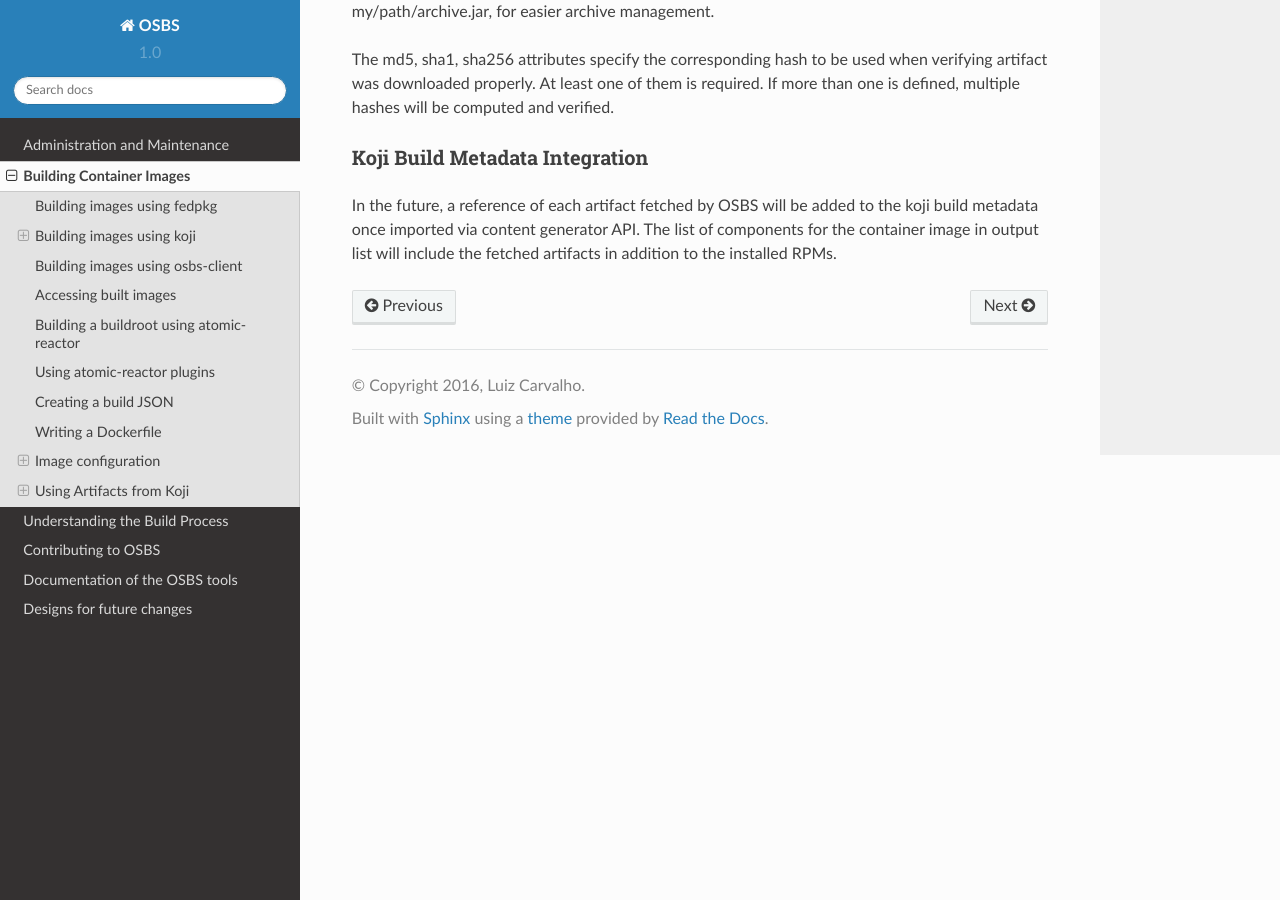
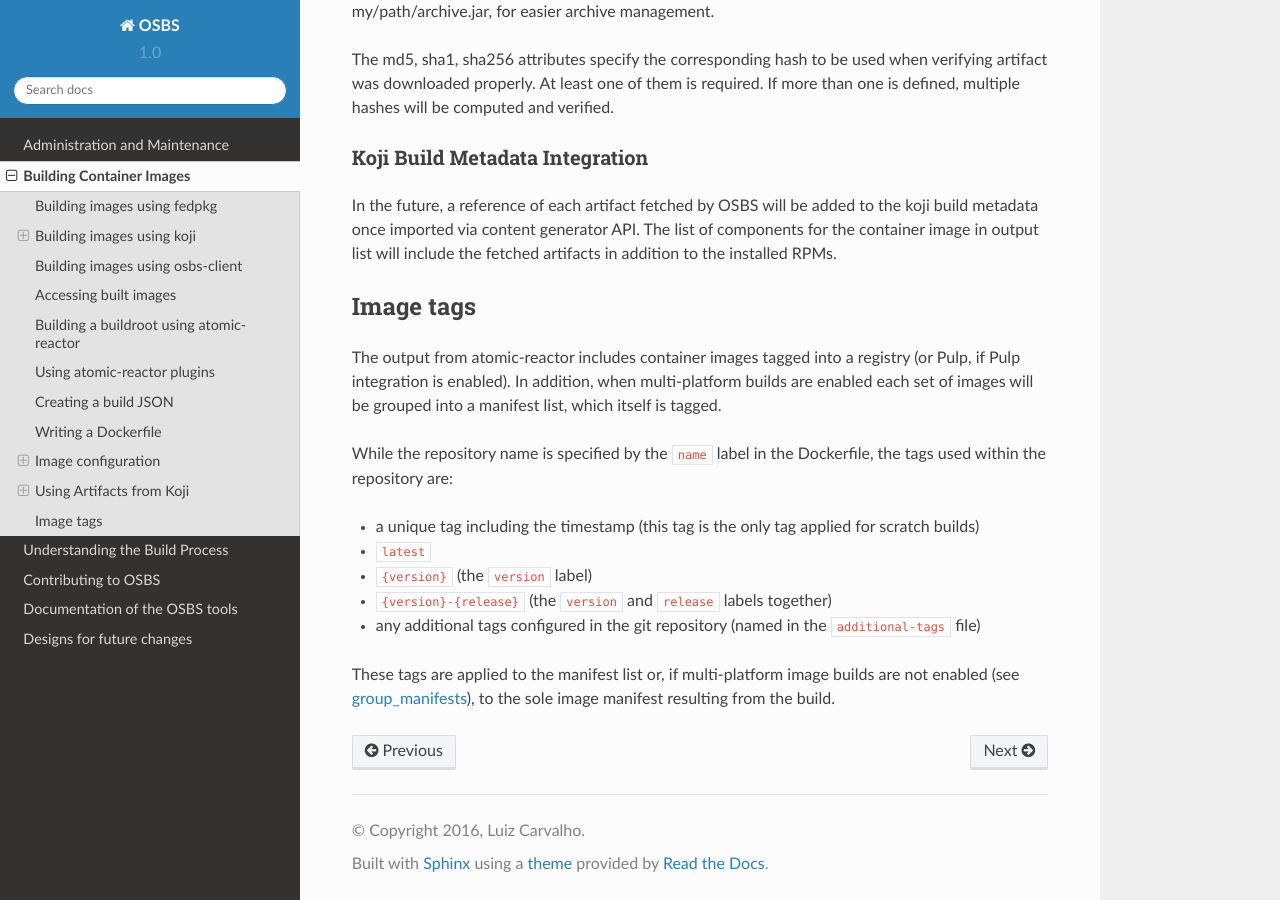
Before and after one commit to containerbuildsystem/osbs-docs, a Sphinx documentation site: the page built from docs/users.rst, in a window 1280 px wide and 900 px high, scrolled down 3412 px. Built offline with Sphinx 7.4.7 and the Read the Docs theme 2.0.0, drawn with Linux system fonts in a browser that asks for light colours.

Commit message:
Describe tagging
This is moved from multiarch.rst.

Signed-off-by: Tim Waugh <twaugh@redhat.com>

```diff
--- a/docs/build_process.rst
+++ b/docs/build_process.rst
@@ -237,6 +237,8 @@ This arrangement moves most of the Pulp integration work to the
 orchestrator build, allowing for multiple worker builds. Only the
 pulp_push plugin remains in the worker build.
 
+.. _group-manifests:
+
 A new plugin, group_manifests, creates a `manifest list`_ object in
 the registry, grouping together the image manifests from the worker
 builds.
--- a/docs/users.rst
+++ b/docs/users.rst
@@ -200,3 +200,29 @@ In the future, a reference of each artifact fetched by OSBS will be
 added to the koji build metadata once imported via content generator API.
 The list of components for the container image in output list will
 include the fetched artifacts in addition to the installed RPMs.
+
+.. _image-tags:
+
+Image tags
+----------
+
+The output from atomic-reactor includes container images tagged into a
+registry (or Pulp, if Pulp integration is enabled). In addition, when
+multi-platform builds are enabled each set of images will be grouped
+into a manifest list, which itself is tagged.
+
+While the repository name is specified by the ``name`` label in the
+Dockerfile, the tags used within the repository are:
+
+- a unique tag including the timestamp (this tag is the only tag
+  applied for scratch builds)
+- ``latest``
+- ``{version}`` (the ``version`` label)
+- ``{version}-{release}`` (the ``version`` and ``release`` labels together)
+- any additional tags configured in the git repository (named in the
+  ``additional-tags`` file)
+
+These tags are applied to the manifest list or, if multi-platform
+image builds are not enabled (see :ref:`group_manifests
+<group-manifests>`), to the sole image manifest resulting from the
+build.
```
Also changed, not shown: docs/multiarch.rst (+2 -22 lines).
